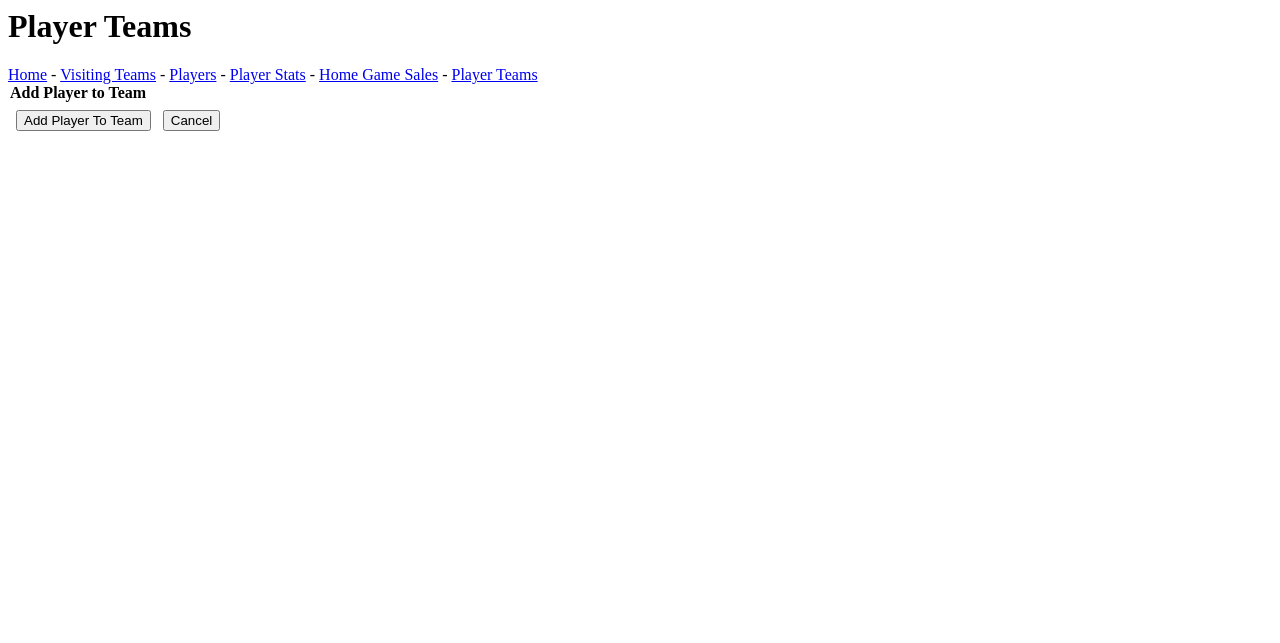
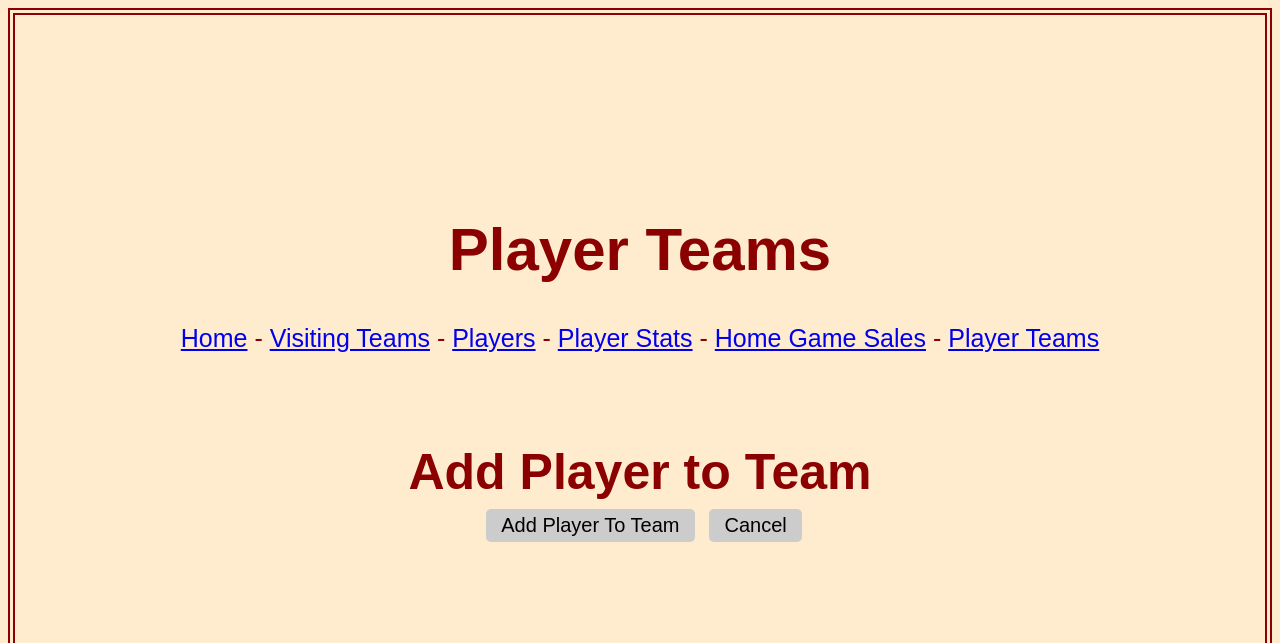
Before and after one commit to tylersnel/LA-Commuters-Scouting-DB, a Flask app: page /playerteams in a window 1280 px wide. Shown: the top 643 px of the page. Run offline with Flask 2, Linux system fonts and the light colour scheme; data that the repository does not hold is empty; some libraries are stand-ins or nearby versions.

Commit message:
Update playerteams.j2
Added CSS style link

```diff
--- a/templates/playerteams.j2
+++ b/templates/playerteams.j2
@@ -2,6 +2,9 @@
 <!--Date: 5/26/2022-->
 <!--Based on:-->
 <!--Source URL:https://github.com/osu-cs340-ecampus/flask-starter-app -->
+
+<!-- Our CSS -->
+<link href="{{url_for('static', filename='app.css')}}" rel="stylesheet">
 
 <html lang="en">
 <head>
@@ -12,8 +15,8 @@
 
 </head>
 <body>
-    <h1>Player Teams</h1>
-   <a href="/">Home</a> - <a href="/visitingteams">Visiting Teams</a> - <a href="/players">Players</a> - <a href="/player_stats">Player Stats</a> - <a href="/home_game_sales">Home Game Sales</a> - <a href="/playerteams">Player Teams</a>
+    <h1 class="header allh1">Player Teams</h1>
+   <div class="topnav"><a href="/">Home</a> - <a href="/visitingteams">Visiting Teams</a> - <a href="/players">Players</a> - <a href="/player_stats">Player Stats</a> - <a href="/home_game_sales">Home Game Sales</a> - <a href="/playerteams">Player Teams</a></div>
 
             {% if data %}
             <table border="1">
```
